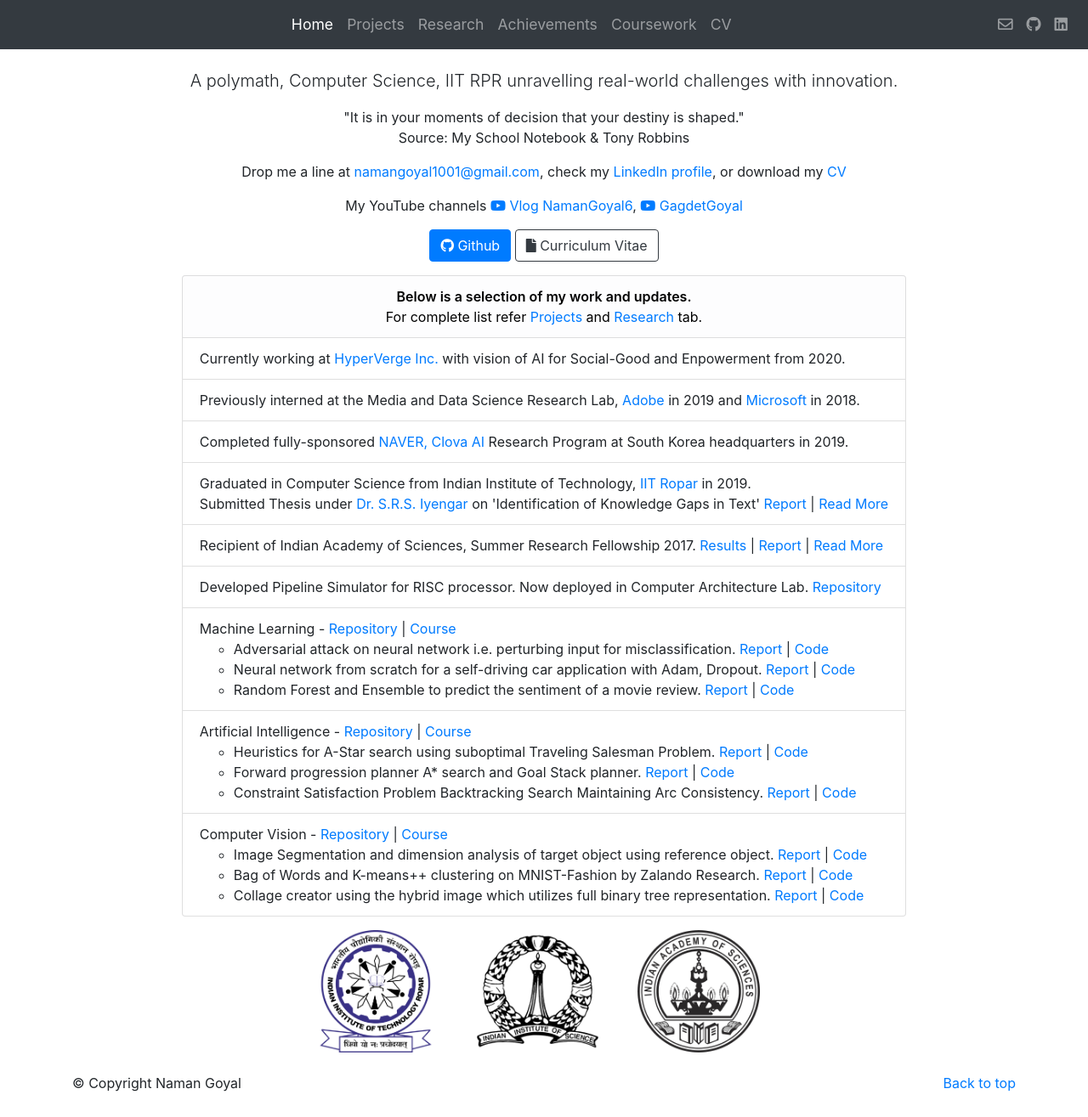
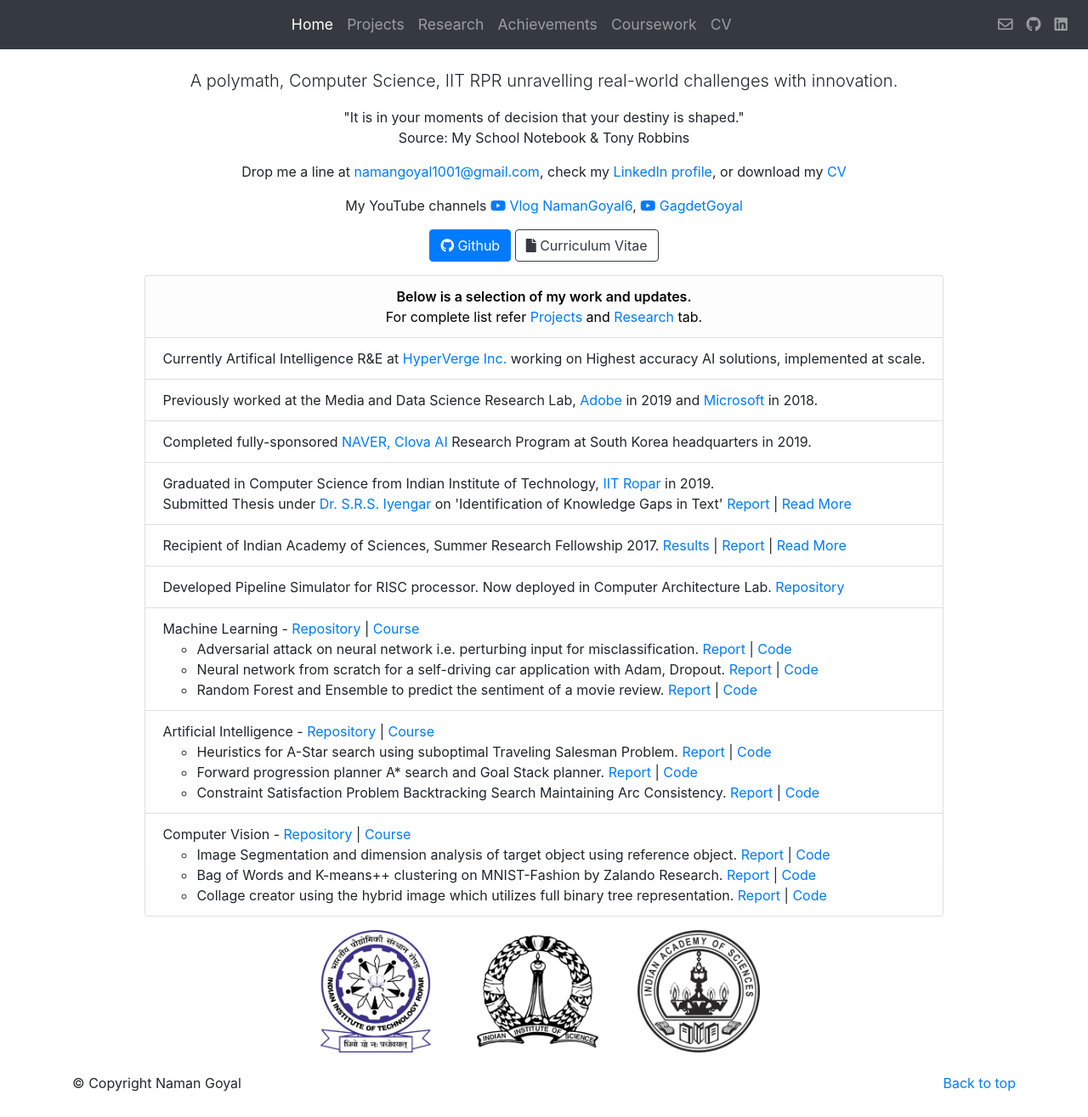
Before and after one commit to thenamangoyal/thenamangoyal.github.io, a Jekyll site: the page built from index.html, in a window 1280 px wide and 1315 px high. Shown: the whole window at 85% size. Built offline with Jekyll 4.4.1, drawn with Linux system fonts in a browser that asks for light colours; nearby versions of some CDN libraries.

Commit message:
Update index.html

```diff
--- a/index.html
+++ b/index.html
@@ -46,11 +46,10 @@ layout: bootstrap
                 For complete list refer <a target="_blank" href="/projects">Projects</a> and <a target="_blank"
                     href="/research">Research</a> tab.
             </li>
-            <li class="list-group-item">Currently working at <a target="_blank" href="https://hyperverge.co">HyperVerge
-                    Inc.</a> with vision of AI for Social-Good and
-                Enpowerment from 2020.
+            <li class="list-group-item">Currently Artifical Intelligence R&E at <a target="_blank" href="https://hyperverge.co">HyperVerge
+                    Inc.</a> working on Highest accuracy AI solutions, implemented at scale.
             </li>
-            <li class="list-group-item">Previously interned at the Media and Data Science Research Lab, <a
+            <li class="list-group-item">Previously worked at the Media and Data Science Research Lab, <a
                     target="_blank" href="https://wwww.adobe.com/">Adobe</a> in 2019 and <a target="_blank"
                     href="https://wwww.microsoft.com/">Microsoft</a> in 2018.
             </li>
```
